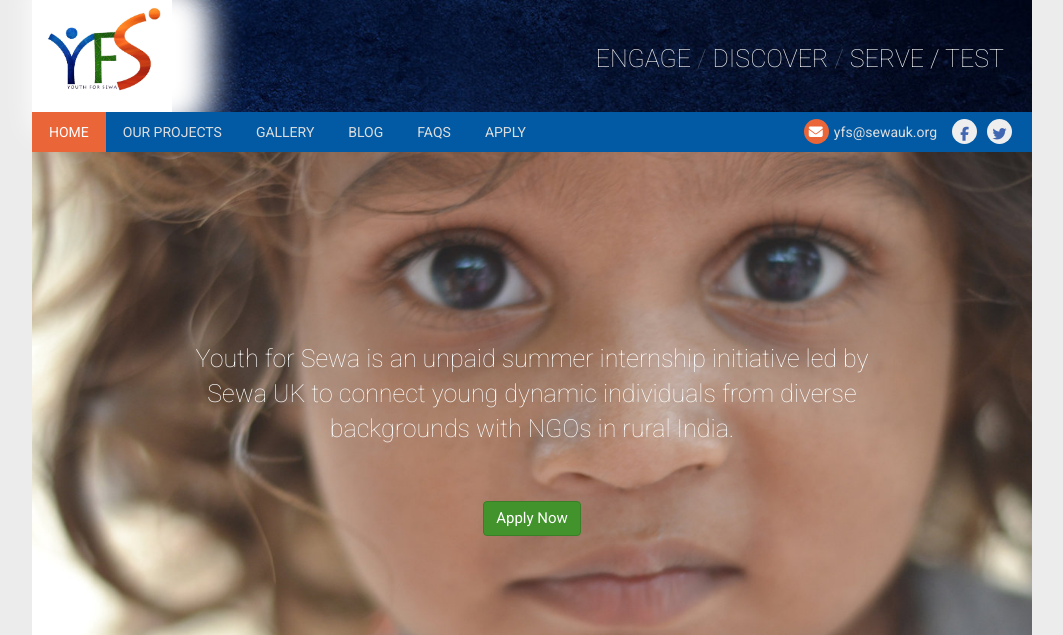
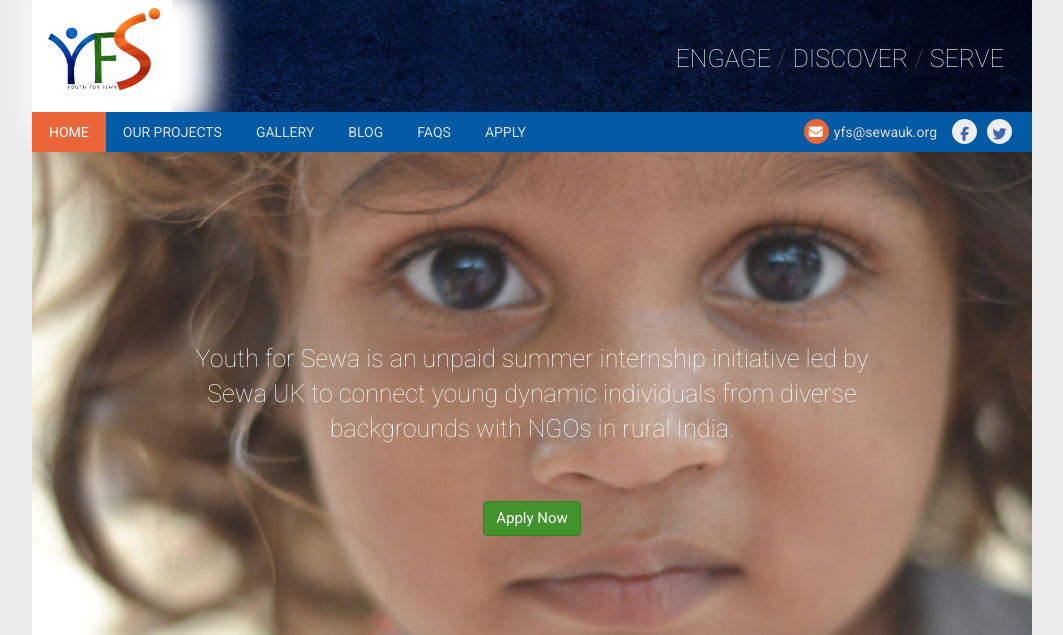
Before and after one commit to miteshsevani/yfs, a PHP site: page / in a window 1280 px wide. Shown: the top 635 px of the page, without its empty margins (108-1171 px from the left). Run offline with PHP 8.4, Linux system fonts and the light colour scheme; some libraries are stand-ins or nearby versions.

Commit message:
Updated header code

```diff
--- a/build/includes/header.php
+++ b/build/includes/header.php
@@ -25,7 +25,7 @@
 					<a href="/"><img src="/images/yfs-logo.jpg" /></a>
 				</div>
 				<div class="banner">
-				<h1>Engage<span> / </span>Discover<span> / </span>Serve / Test</h1>
+				<h1>Engage<span> / </span>Discover<span> / </span>Serve</h1>
 				</div>
 			</div>
 		</div>
--- a/includes/header.php
+++ b/includes/header.php
@@ -25,7 +25,7 @@
 					<a href="/"><img src="/images/yfs-logo.jpg" /></a>
 				</div>
 				<div class="banner">
-				<h1>Engage<span> / </span>Discover<span> / </span>Serve / Test</h1>
+				<h1>Engage<span> / </span>Discover<span> / </span>Serve</h1>
 				</div>
 			</div>
 		</div>
```
